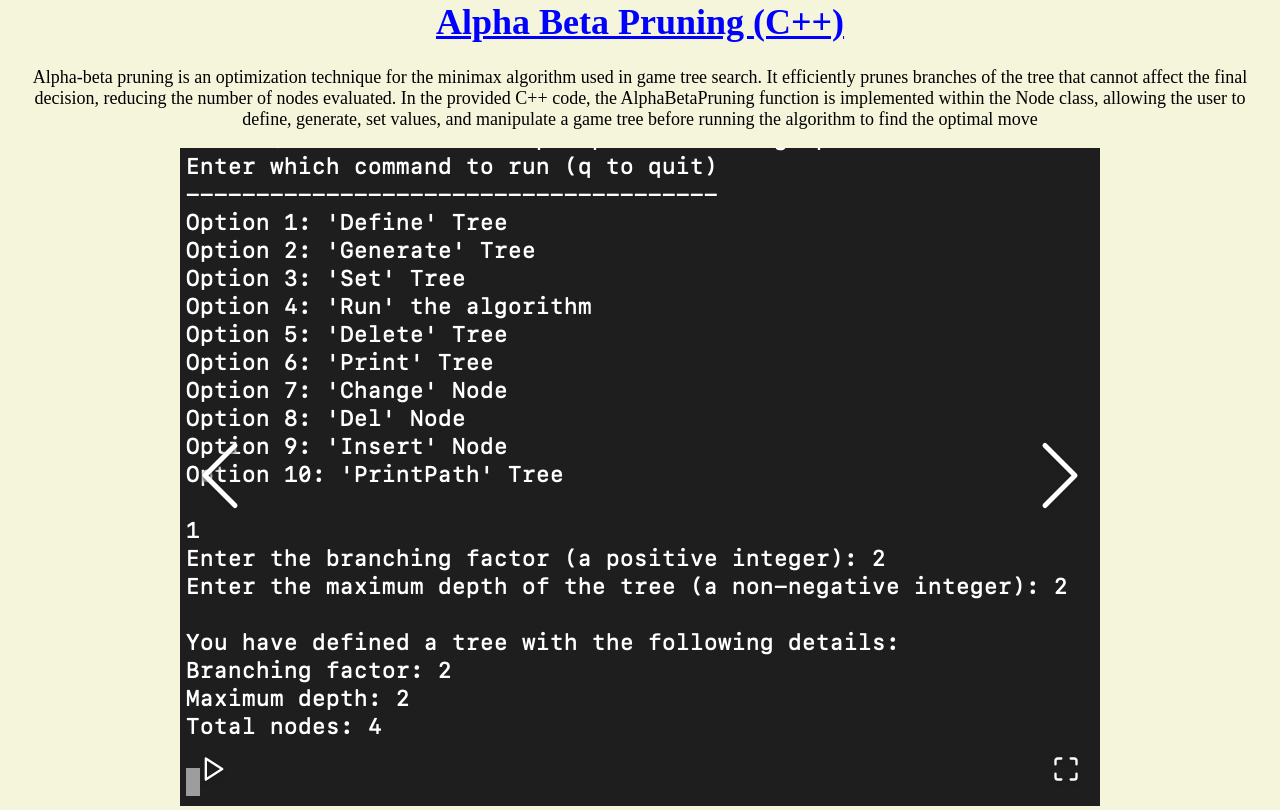
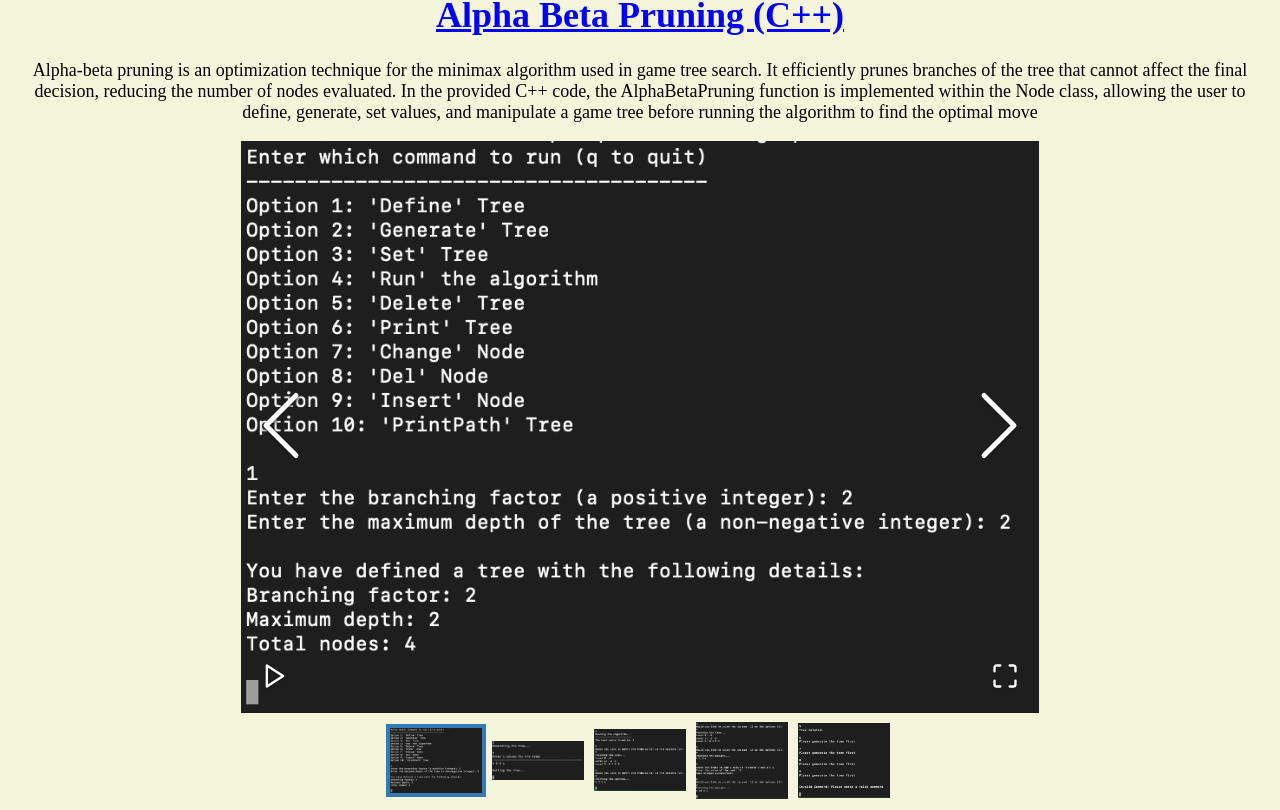
Before and after one commit to Slam210/Personal-Website, a React (Vite) app: page /PersonalWebsite/Projects in a window 1280 px wide. Shown: the part 1190-2000 px from the top of the page. Built offline with nearby package versions, Linux system fonts and the light colour scheme.

Commit message:
Switched to using a react image gallery instead of modal

```diff
--- a/src/CSS/Projects.css
+++ b/src/CSS/Projects.css
@@ -3,24 +3,15 @@
 }
 
 .image-gallery {
-    justify-content: center;
-    display: flex;
-    flex-wrap: wrap;
-    gap: 10px;
+  max-width: 80%; /* Adjust the maximum width as needed */
+  margin: 0 auto; /* Center the gallery horizontally */
 }
 
-.ReactModal__Overlay {
-    z-index: 100; /* Adjust the z-index as needed */
-  }
+.image-gallery-slide img {
+  max-height: 400px; /* Adjust the maximum height of individual images */
+}
 
-  .ReactModal__Content {
-    display: flex;
-    align-items: center;
-    justify-content: center;
-    background-color: transparent;
-    border: none;
-    padding: 0;
-    max-width: 70%; /* Adjust the max-width as needed */
-    max-height: auto; /* Adjust the max-height as needed */
-    margin: auto;
-  }
+.image-gallery-thumbnail img {
+  max-width: 100px; /* Adjust the maximum width of thumbnails */
+  max-height: 100px; /* Adjust the maximum height of thumbnails */
+}
--- a/src/Pages/Projects.jsx
+++ b/src/Pages/Projects.jsx
@@ -1,29 +1,10 @@
 import React, { useState } from "react";
 import { ProjectsArray } from "../DataFiles/ProjectsData";
-import Modal from "react-modal";
 import ImageGallery from "react-image-gallery";
 import "react-image-gallery/styles/css/image-gallery.css";
 import "../CSS/Projects.css";
 
-Modal.setAppElement("#root"); // Set the root element for accessibility
-
 export default function Projects() {
-    const [modalIsOpen, setModalIsOpen] = useState(false);
-    const [selectedImages, setSelectedImages] = useState([]);
-    const [selectedImageIndex, setSelectedImageIndex] = useState(0);
-
-    const openModal = (images, index) => {
-        setSelectedImages(images);
-        setSelectedImageIndex(index);
-        setModalIsOpen(true);
-    };
-
-    const closeModal = () => {
-        setSelectedImages([]);
-        setSelectedImageIndex(0);
-        setModalIsOpen(false);
-    };
-
     return (
         <div className="ProjectsBody">
             <h1>Projects</h1>
@@ -49,30 +30,12 @@ export default function Projects() {
                                         thumbnail: imageLink
                                     }))}
                                     showThumbnails={true}
-                                    onClickThumbnail={(e, index) => openModal(project.ImageLinks, index)}
                                 />
                             </div>
                         </div>
                     ))}
                 </div>
             ))}
-            <Modal
-                isOpen={modalIsOpen}
-                onRequestClose={closeModal}
-                contentLabel="Image Modal"
-            >
-                <button onClick={closeModal}>Close</button>
-                {selectedImages.length > 0 && (
-                    <ImageGallery
-                        items={selectedImages.map(imageLink => ({
-                            original: imageLink,
-                            thumbnail: imageLink
-                        }))}
-                        startIndex={selectedImageIndex}
-                        showIndex={true}
-                    />
-                )}
-            </Modal>
         </div>
     );
 }
```
